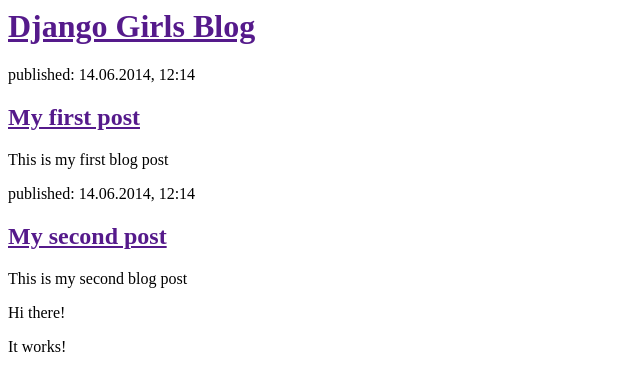
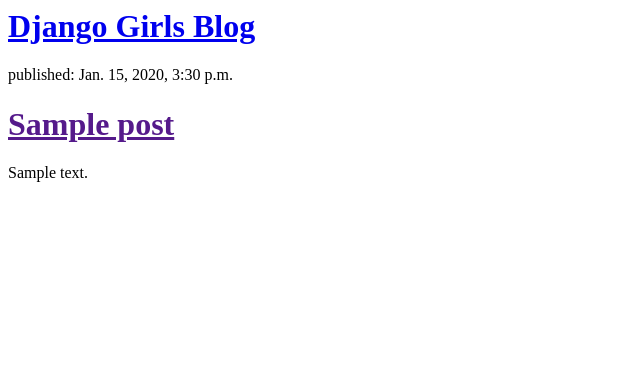
Before and after one commit to mugdhak30/my-first-blog, a Django app: template blog/templates/blog/post_list.html in a window 1280 px wide. Shown: the top 391 px of the page, without its empty margins (0-640 px from the left). Run offline with Django 3.2, Linux system fonts and the light colour scheme; the template is opened without the code that fills it: values that come from a table or form of the project are taken from there, others are empty; tables that the repository leaves empty hold one stand-in row (values such as "Sample post").

Commit message:
Modified templates tp display posts from database

```diff
--- a/blog/templates/blog/post_list.html
+++ b/blog/templates/blog/post_list.html
@@ -4,23 +4,15 @@
     </head>
     <body>
         <div>
-            <h1><a href="">Django Girls Blog</a></h1>
-        </div>
+    <h1><a href="/">Django Girls Blog</a></h1>
+</div>
 
-        <div>
-            <p>published: 14.06.2014, 12:14</p>
-            <h2><a href="">My first post</a></h2>
-            <p> This is my first blog post </p>
-        </div>
-
-        <div>
-            <p>published: 14.06.2014, 12:14</p>
-            <h2><a href="">My second post</a></h2>
-            <p> This is my second blog post</p>
-        </div>
+{% for post in posts %}
+    <div>
+        <p>published: {{ post.published_date }}</p>
+        <h1><a href="">{{ post.title }}</a></h1>
+        <p>{{ post.text|linebreaks }}</p>
+    </div>
+{% endfor %}
     </body>
 </html>
-<html>
-    <p>Hi there!</p>
-    <p>It works!</p>
-</html>
--- a/blog/views.py
+++ b/blog/views.py
@@ -1,5 +1,7 @@
 from django.shortcuts import render
-
+from django.utils import timezone
+from .models import Post
 # Create your views here.
 def post_list(request):
-    return render(request,'blog/post_list.html', {})
+    posts = Post.objects.filter(published_date__lte=timezone.now()).order_by('published_date')
+    return render(request,'blog/post_list.html', {'posts':posts})
```
Also changed, not shown: 1 other file.
